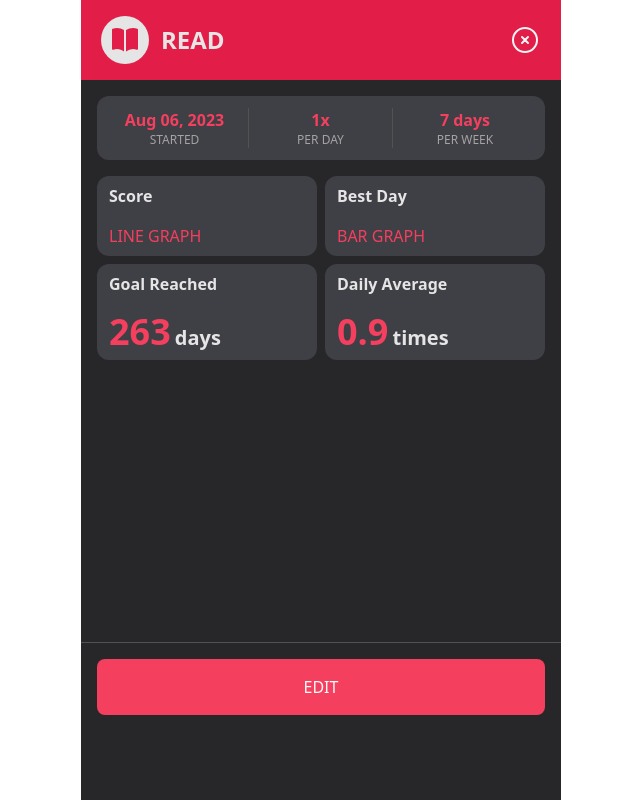
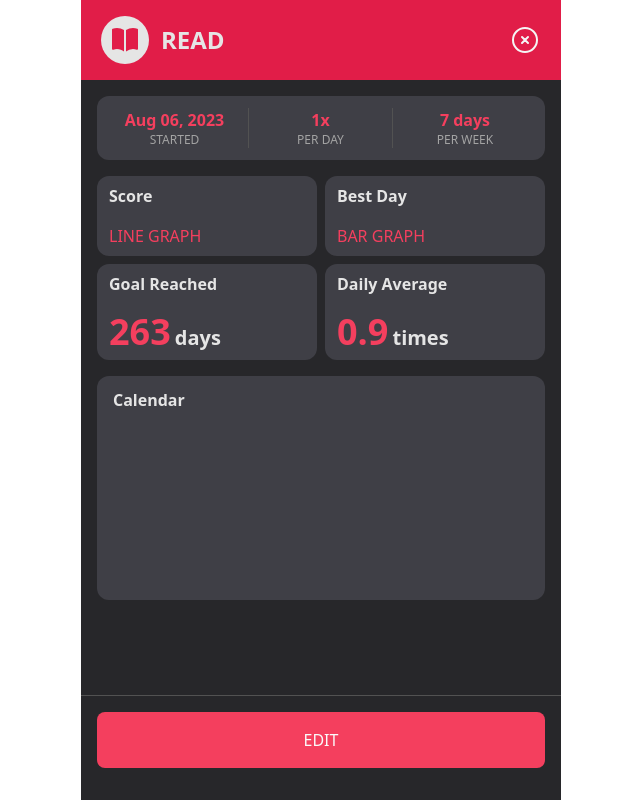
Before and after one commit to halosatrio/dia, a React (Vite) app: page /detail/001 in a window 1280 px wide. Shown: the whole page, without its empty margins (319-959 px from the left). Built offline with nearby package versions, Linux system fonts and the light colour scheme.

Commit message:
fix: detail layout, memo last7days

```diff
--- a/package.json
+++ b/package.json
@@ -13,6 +13,7 @@
   },
   "dependencies": {
     "@heroicons/react": "^2.0.18",
+    "clsx": "^2.0.0",
     "dayjs": "^1.11.9",
     "react": "^18.2.0",
     "react-datepicker": "^4.16.0",
--- a/src/components/Modal.tsx
+++ b/src/components/Modal.tsx
@@ -20,9 +20,9 @@ const Modal = ({ children }: IconModalProps) => {
       {showModal ? (
         <>
           <div className="justify-center items-center flex overflow-x-hidden overflow-y-auto fixed inset-0 z-50 outline-none focus:outline-none">
-            <div className="relative w-auto my-6 mx-auto max-w-3xl">
+            <div className="relative w-auto my-6 mx-auto max-w-md">
               {/*content*/}
-              <div className="border-0 rounded-lg shadow-lg relative flex flex-col w-full bg-zinc-800 outline-none focus:outline-none">
+              <div className="border-neutral-500 border rounded-lg shadow-lg relative flex flex-col w-full bg-zinc-800 outline-none focus:outline-none">
                 {/* header exit button */}
                 <div className="flex items-start justify-between p-3 rounded-t">
                   <button
--- a/src/views/AddHabitView.tsx
+++ b/src/views/AddHabitView.tsx
@@ -1,6 +1,7 @@
 import Modal from '@/components/Modal';
+import { TEXT_COLORS } from '@/config/constant';
+import { QuestionMarkCircleIcon } from '@heroicons/react/24/outline';
 import {
-  BookOpenIcon,
   ArrowPathRoundedSquareIcon,
   FireIcon,
   CalendarDaysIcon,
@@ -8,6 +9,7 @@ import {
   PlusIcon,
   MinusIcon,
 } from '@heroicons/react/24/solid';
+import clsx from 'clsx';
 import { useState } from 'react';
 import DatePicker from 'react-datepicker';
 import { Link } from 'react-router-dom';
@@ -37,7 +39,7 @@ const AddHabitView = () => {
           {/* section title and icon */}
           <div className="flex mb-10">
             <Modal>
-              <BookOpenIcon className="w-8 text-rose-500" />
+              <QuestionMarkCircleIcon className={clsx('w-8', TEXT_COLORS['red'])} />
             </Modal>
             <input
               className="rounded-lg bg-neutral-700 px-4 text-neutral-200 text-lg w-full"
--- a/src/views/DetailHabitView.tsx
+++ b/src/views/DetailHabitView.tsx
@@ -5,9 +5,10 @@ import { Link } from 'react-router-dom';
 
 const DetailHabitView = () => {
   return (
-    <div className="w-full max-w-[480px] h-screen bg-zinc-800 my-0 mx-auto">
+    <div className="w-full max-w-[480px] h-screen bg-zinc-800 my-0 mx-auto flex flex-col justify-between">
+      <main>
         {/* <!-- header --> */}
-      <header className="flex justify-between bg-rose-600 h-20 px-5">
+        <section className="flex justify-between bg-rose-600 h-20 px-5">
           <div className="flex items-center">
             <div className="w-12 h-12 flex bg-neutral-200 items-center justify-center rounded-full">
               <BookOpenIcon className="w-8 text-rose-600" />
@@ -19,9 +20,8 @@ const DetailHabitView = () => {
               <XCircleIcon className="h-8 text-neutral-100" />
             </Link>
           </button>
-      </header>
+        </section>
 
-      <main className="flex flex-col justify-between h-5/6">
         {/* <!-- section 1 --> */}
         <section className="p-4">
           <div className="rounded-xl bg-zinc-700 px-2 py-3 grid grid-cols-3 mb-4">
@@ -65,11 +65,11 @@ const DetailHabitView = () => {
           </div>
 
           {/* <!-- section 4: calendar --> */}
-          {/* <div className="rounded-xl bg-zinc-700 py-3 px-4 mb-4">
+          <div className="rounded-xl bg-zinc-700 py-3 px-4 mb-4 h-56">
             <p className="text-neutral-200 font-bold mb-4">Calendar</p>
-          <Calendar transparent borderless expanded is-dark />
-        </div> */}
+          </div>
         </section>
+      </main>
 
       {/* <!-- footer save button --> */}
       <div className="px-4 pt-4 pb-8 border-t border-neutral-600">
@@ -79,7 +79,6 @@ const DetailHabitView = () => {
           </button>
         </Link>
       </div>
-      </main>
     </div>
   );
 };
--- a/src/views/HomeView.tsx
+++ b/src/views/HomeView.tsx
@@ -2,24 +2,25 @@ import { Link } from 'react-router-dom';
 import { CogIcon } from '@heroicons/react/24/outline';
 import { PlusCircleIcon } from '@heroicons/react/24/solid';
 import dayjs, { type Dayjs } from 'dayjs';
-import { useEffect, useState } from 'react';
+import { useMemo, useState } from 'react';
 import HabitCard from '../components/HabitCard';
 import { habitItems } from '@/data/habbit';
 
 const HomeView = () => {
-  const [last7days, setLast7days] = useState<Dayjs[]>([]);
   const [selectedDate, setSelectedDate] = useState(dayjs());
   const today = dayjs();
 
-  useEffect(() => {
+  const calculateLast7Days = () => {
     const today = dayjs();
     const res = [today];
     for (let i = 1; i < 7; i++) {
       const temp = today.subtract(i, 'day');
       res.push(temp);
     }
-    setLast7days(res);
-  }, []);
+    return res;
+  };
+
+  const last7days = useMemo(calculateLast7Days, []);
 
   const compareToday = (today: Dayjs, select: Dayjs) => {
     if (today.format('YYYY-MM-DD') === select.format('YYYY-MM-DD')) {
```
Also changed, not shown: 1 other file (tests, documents, lock files or other folders). Lines whose indentation alone changed are shown as unchanged.
